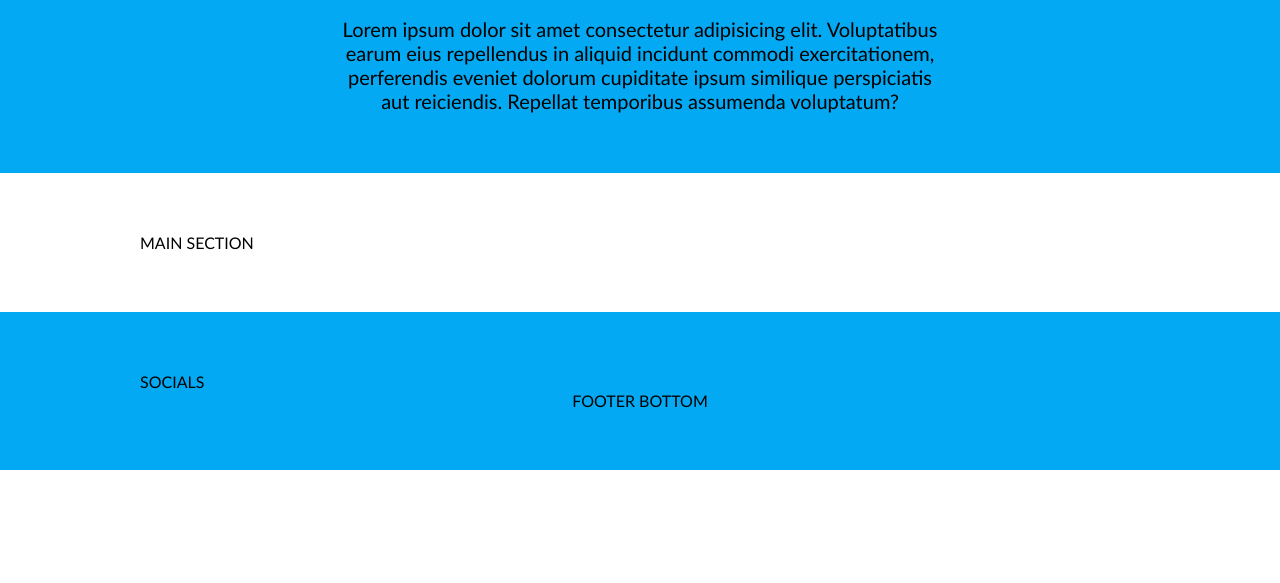
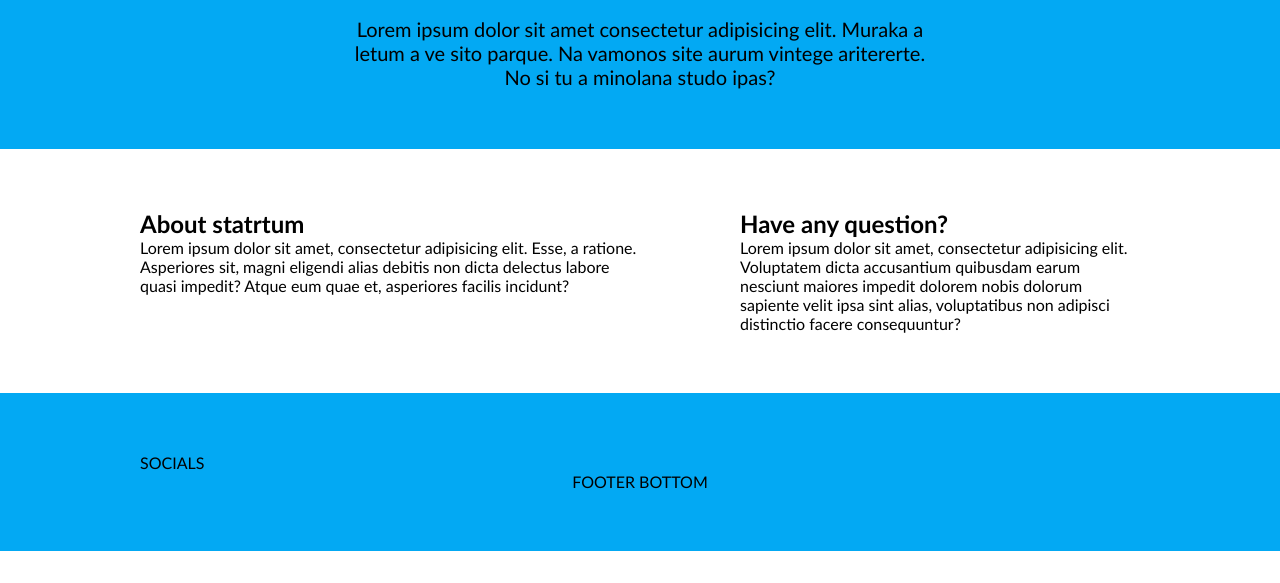
Before and after one commit to TadasRup/4-Coming-Soon, a website: page index.html in a window 1280 px wide. Shown: the part 217-800 px from the top of the page. Drawn offline with Linux system fonts and the light colour scheme.

Commit message:
Main content #8

```diff
--- a/css/base/layout.css
+++ b/css/base/layout.css
@@ -3,10 +3,6 @@
     padding: 60px 0;
 }
 
-.container > .row {
-    width: 1000px;
-    margin: 0 calc(50% - 500px);
-}
 .container > .row-short {
     display: flex;
     flex-direction: column;
@@ -14,6 +10,19 @@
     gap: 20px;
     width: 600px;
     margin: 0 calc(50% - 300px);
+}
+.container > .row {
+    display: flex;
+    flex-wrap: wrap;
+    gap: 60px 10%;
+    width: 1000px;
+    margin: 0 calc(50% - 500px);
+}
+.container .column {
+    width: 50%;
+}
+.column.right-column {
+    width: 40%;
 }
 
 @media (max-width: 1100px) {
@@ -36,6 +45,10 @@
         width: 400px;
         margin: 0 calc(50% - 200px);
     }
+    .container .column,
+    .column.right-column {
+        width: 100%;
+    }
 }
 
 @media (max-width: 440px) {
--- a/index.html
+++ b/index.html
@@ -22,12 +22,19 @@
             <div class="row-short">
                 <img class="logo" src="./img/logo.png" alt="Logo">
                 <h1 class="main-title">Coming soon</h1>
-                <p class="main-description">Lorem ipsum dolor sit amet consectetur adipisicing elit. Voluptatibus earum eius repellendus in aliquid incidunt commodi exercitationem, perferendis eveniet dolorum cupiditate ipsum similique perspiciatis aut reiciendis. Repellat temporibus assumenda voluptatum?</p>
+                <p class="main-description">Lorem ipsum dolor sit amet consectetur adipisicing elit. Muraka a letum a ve sito parque. Na vamonos site aurum vintege aritererte. No si tu a minolana studo ipas?</p>
             </div>
         </section>
         <section class="container">
             <div class="row">
-                MAIN SECTION
+                <div class="column">
+                    <h2>About statrtum</h2>
+                    <p>Lorem ipsum dolor sit amet, consectetur adipisicing elit. Esse, a ratione. Asperiores sit, magni eligendi alias debitis non dicta delectus labore quasi impedit? Atque eum quae et, asperiores facilis incidunt?</p>
+                </div>
+                <div class="column right-column">
+                    <h2>Have any question?</h2>
+                    <p>Lorem ipsum dolor sit amet, consectetur adipisicing elit. Voluptatem dicta accusantium quibusdam earum nesciunt maiores impedit dolorem nobis dolorum sapiente velit ipsa sint alias, voluptatibus non adipisci distinctio facere consequuntur?</p>
+                </div>
             </div>
         </section>
    </main>
```
